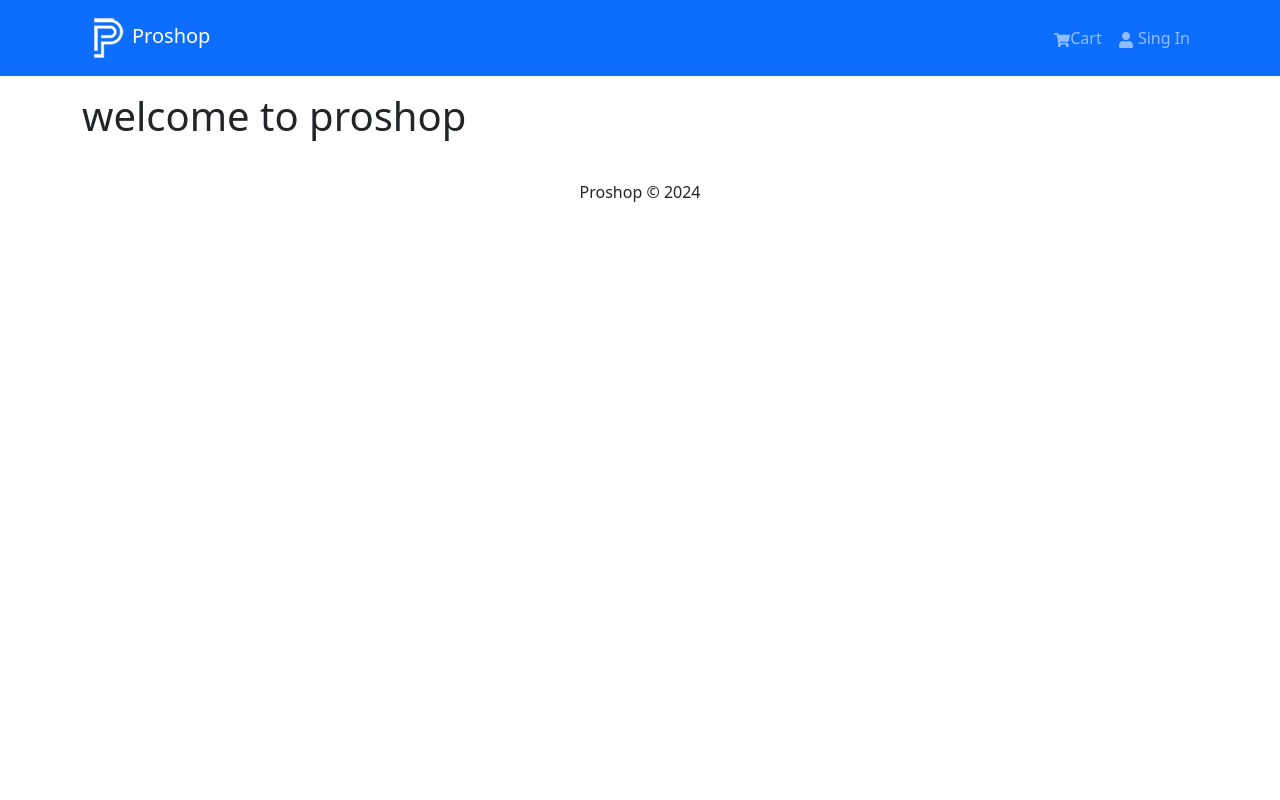
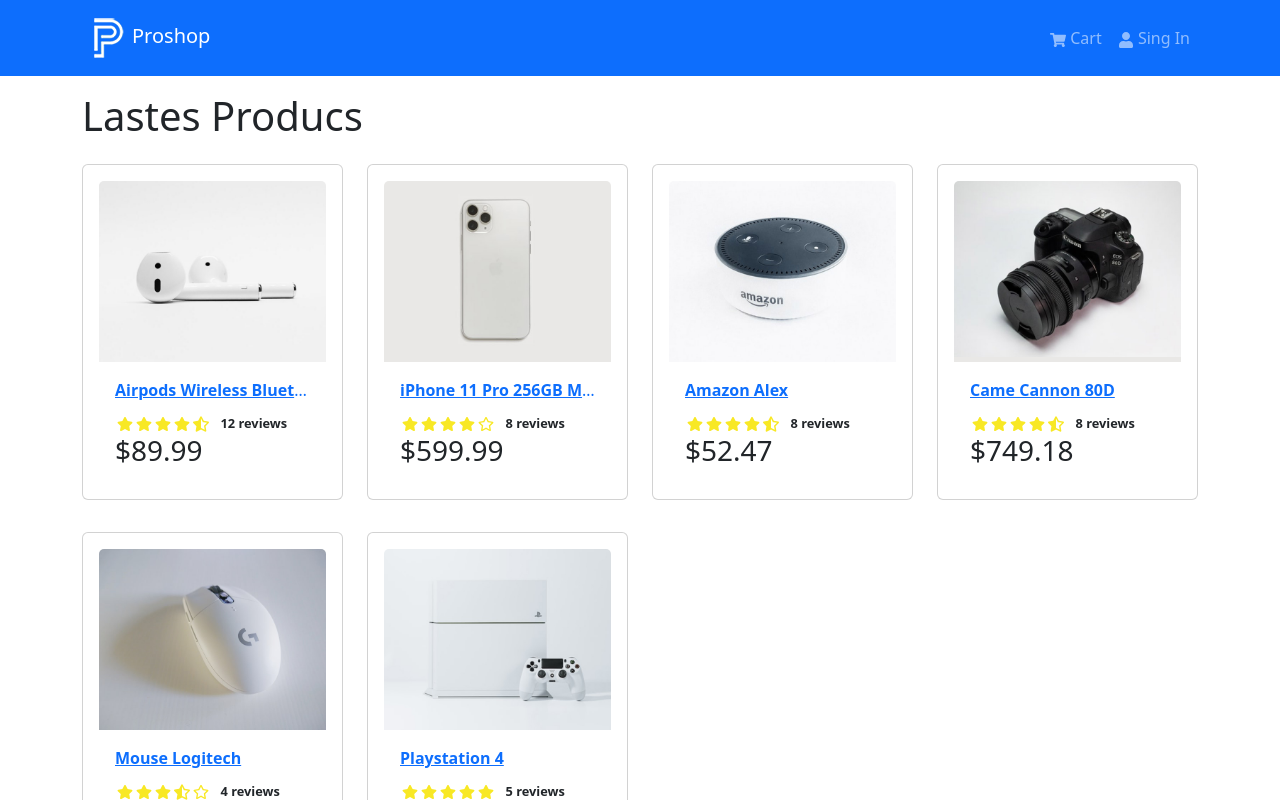
Before and after one commit to yfabio/propshop, a React (Create React App) app: page / in a window 1280 px wide. Shown: the top 800 px of the page. Built offline with nearby package versions, Linux system fonts and the light colour scheme.

Commit message:
add react routes, homescreen and productscree, added react router bootstrap

```diff
--- a/package.json
+++ b/package.json
@@ -11,6 +11,8 @@
     "react-bootstrap": "^2.10.5",
     "react-dom": "^18.3.1",
     "react-icons": "^5.3.0",
+    "react-router-bootstrap": "^0.26.3",
+    "react-router-dom": "^6.28.0",
     "react-scripts": "5.0.1",
     "web-vitals": "^2.1.4"
   },
--- a/public/index.html
+++ b/public/index.html
@@ -8,7 +8,7 @@
       name="description"
       content="Web site created using create-react-app"
     />
-    <title>React App</title>
+    <title>Proshop</title>
   </head>
   <body>
     <noscript>You need to enable JavaScript to run this app.</noscript>
--- a/src/App.js
+++ b/src/App.js
@@ -1,4 +1,5 @@
 import { Container } from "react-bootstrap";
+import { Outlet } from "react-router-dom";
 import Header from "./components/Header";
 import Footer from "./components/Footer";
 
@@ -8,7 +9,7 @@
       <Header />
       <main className="py-3">
         <Container>
-          <h1>welcome to proshop</h1>
+          <Outlet />
         </Container>
       </main>
       <Footer />
--- a/products.js
+++ b/src/assets/products.js
@@ -2,7 +2,7 @@
   {
     _id: "1",
     name: "Airpods Wireless Bluetooth Headphones",
-    image: "/image/airpods.js",
+    image: "../../images/airpods.jpg",
     description:
       "Lorem ipsum dolor sit amet consectetur adipisicing elit. Cupiditate adipisci error ut itaque asperiores? Debitis quibusdam eos doloremque odit inventore aut dolorum quas molestiae unde. Beatae similique id accusamus fuga!",
     brand: "Apple",
@@ -15,7 +15,7 @@
   {
     _id: "2",
     name: "iPhone 11 Pro 256GB Memory",
-    image: "/image/phone.js",
+    image: "../../images/phone.jpg",
     description:
       "Lorem ipsum dolor sit amet consectetur adipisicing elit. Cupiditate adipisci error ut itaque asperiores? Debitis quibusdam eos doloremque odit inventore aut dolorum quas molestiae unde. Beatae similique id accusamus fuga!",
     brand: "Apple",
@@ -28,20 +28,20 @@
   {
     _id: "3",
     name: "Amazon Alex",
-    image: "/image/phone.js",
+    image: "../../images/alexa.jpg",
     description:
       "Lorem ipsum dolor sit amet consectetur adipisicing elit. Cupiditate adipisci error ut itaque asperiores? Debitis quibusdam eos doloremque odit inventore aut dolorum quas molestiae unde. Beatae similique id accusamus fuga!",
     brand: "Amazon",
     category: "Electronics",
     price: 52.47,
-    countInStock: 7,
+    countInStock: 0,
     rating: 4.7,
     numReviews: 8,
   },
   {
     _id: "4",
     name: "Came Cannon 80D",
-    image: "/image/phone.js",
+    image: "../../images/camera.jpg",
     description:
       "Lorem ipsum dolor sit amet consectetur adipisicing elit. Cupiditate adipisci error ut itaque asperiores? Debitis quibusdam eos doloremque odit inventore aut dolorum quas molestiae unde. Beatae similique id accusamus fuga!",
     brand: "Cannon",
@@ -54,7 +54,7 @@
   {
     _id: "5",
     name: "Mouse Logitech",
-    image: "/image/phone.js",
+    image: "../../images/mouse.jpg",
     description:
       "Lorem ipsum dolor sit amet consectetur adipisicing elit. Cupiditate adipisci error ut itaque asperiores? Debitis quibusdam eos doloremque odit inventore aut dolorum quas molestiae unde. Beatae similique id accusamus fuga!",
     brand: "Logitech",
@@ -67,7 +67,7 @@
   {
     _id: "6",
     name: "Playstation 4",
-    image: "/image/phone.js",
+    image: "../../images/playstation.jpg",
     description:
       "Lorem ipsum dolor sit amet consectetur adipisicing elit. Cupiditate adipisci error ut itaque asperiores? Debitis quibusdam eos doloremque odit inventore aut dolorum quas molestiae unde. Beatae similique id accusamus fuga!",
     brand: "Sony",
@@ -78,3 +78,5 @@
     numReviews: 5,
   },
 ];
+
+export default products;
--- /dev/null
+++ b/src/assets/styles/index.css
@@ -0,0 +1,53 @@
+main {
+    min-height: 80vh;
+  }
+
+  .rating span {
+    margin: 0.1rem;
+  }
+
+  .rating svg {
+    color: #f8e825;
+  }
+
+  .rating-text {
+    font-size: 0.8rem;
+    font-weight: 600;
+    padding-left: 0.5rem;
+  }
+
+  .product-title {
+    height: 2.5em; /* Set a fixed height */
+    overflow: hidden; /* Hide overflow content */
+    text-overflow: ellipsis; /* Add ellipsis for long text */
+    white-space: nowrap; /* Prevent wrapping */
+  }
+
+  table td,
+  table th {
+    text-align: center;
+  }
+
+  .review {
+    margin-top: 30px;
+  }
+
+  .review h2 {
+    font-size: 24px;
+    background: #f4f4f4;
+    padding: 10px;
+    border: 1px solid #ddd;
+  }
+
+  .review button {
+    margin-top: 10px;
+  }
+
+  .carousel-caption {
+    position: absolute;
+    width: 100%;
+    left: 0;
+    right: 0;
+    bottom: 0;
+    background: rgba(0, 0, 0, 0.5);
+  }
--- a/src/components/Header.jsx
+++ b/src/components/Header.jsx
@@ -1,6 +1,7 @@
 import React from "react";
 import { Navbar, Nav, Container } from "react-bootstrap";
 import { FaShoppingCart, FaUser } from "react-icons/fa";
+import { LinkContainer } from "react-router-bootstrap";
 import logo from "../assets/logo.png";
 
 const Header = () => {
@@ -8,20 +9,25 @@
     <header>
       <Navbar bg="primary" variant="dark" expand="md" collapseOnSelect>
         <Container>
-          <Navbar.Brand href="/">
+          <LinkContainer to="/">
+            <Navbar.Brand>
               <img src={logo} alt="ProShop" />
               Proshop
             </Navbar.Brand>
+          </LinkContainer>
           <Navbar.Toggle aria-controls="basic-navbar-nav" />
           <Navbar.Collapse>
             <Nav className="ms-auto">
-              <Nav.Link href="/cart">
-                <FaShoppingCart />
-                Cart
+              <LinkContainer to="/cart">
+                <Nav.Link>
+                  <FaShoppingCart /> Cart
                 </Nav.Link>
-              <Nav.Link href="/login">
+              </LinkContainer>
+              <LinkContainer to={"/login"}>
+                <Nav.Link>
                   <FaUser /> Sing In
                 </Nav.Link>
+              </LinkContainer>
             </Nav>
           </Navbar.Collapse>
         </Container>
--- /dev/null
+++ b/src/components/Product.jsx
@@ -0,0 +1,30 @@
+import React from "react";
+import { Card } from "react-bootstrap";
+import { Link } from "react-router-dom";
+import Rating from "./Rating";
+
+const Product = ({ product }) => {
+  return (
+    <Card className="my-3 p-3 rounded">
+      <Link to={`/product/${product._id}`}>
+        <Card.Img src={product.image} variant="top" />
+      </Link>
+      <Card.Body>
+        <Link to={`/product/${product._id}`}>
+          <Card.Title as="div" className="text-truncate">
+            <strong>{product.name}</strong>
+          </Card.Title>
+        </Link>
+        <Card.Text as="div">
+          <Rating
+            value={product.rating}
+            text={`${product.numReviews} reviews`}
+          />
+        </Card.Text>
+        <Card.Text as="h3">${product.price}</Card.Text>
+      </Card.Body>
+    </Card>
+  );
+};
+
+export default Product;
--- /dev/null
+++ b/src/components/Rating.jsx
@@ -0,0 +1,61 @@
+import React from "react";
+import { FaStar, FaStarHalfAlt, FaRegStar } from "react-icons/fa";
+
+const Rating = ({ value, text }) => {
+  return (
+    <div className="rating">
+      <span>
+        {value >= 1 ? (
+          <FaStar />
+        ) : value >= 0.5 ? (
+          <FaStarHalfAlt />
+        ) : (
+          <FaRegStar />
+        )}
+      </span>
+
+      <span>
+        {value >= 2 ? (
+          <FaStar />
+        ) : value >= 1.5 ? (
+          <FaStarHalfAlt />
+        ) : (
+          <FaRegStar />
+        )}
+      </span>
+
+      <span>
+        {value >= 3 ? (
+          <FaStar />
+        ) : value >= 2.5 ? (
+          <FaStarHalfAlt />
+        ) : (
+          <FaRegStar />
+        )}
+      </span>
+
+      <span>
+        {value >= 4 ? (
+          <FaStar />
+        ) : value >= 3.5 ? (
+          <FaStarHalfAlt />
+        ) : (
+          <FaRegStar />
+        )}
+      </span>
+
+      <span>
+        {value >= 5 ? (
+          <FaStar />
+        ) : value >= 4.5 ? (
+          <FaStarHalfAlt />
+        ) : (
+          <FaRegStar />
+        )}
+      </span>
+      <span className="rating-text">{text && text}</span>
+    </div>
+  );
+};
+
+export default Rating;
--- a/src/index.js
+++ b/src/index.js
@@ -1,11 +1,30 @@
 import React from "react";
 import ReactDOM from "react-dom/client";
 import "bootstrap/dist/css/bootstrap.min.css";
+import "./assets/styles/index.css";
+import {
+  createBrowserRouter,
+  createRoutesFromElements,
+  Route,
+  RouterProvider,
+} from "react-router-dom";
 import App from "./App";
+import HomeScreen from "./screens/HomeScreen";
+import ProductScreen from "./screens/ProductScreen";
 
 const root = ReactDOM.createRoot(document.getElementById("root"));
+
+const route = (
+  <Route path="/" element={<App />}>
+    <Route index={true} path="/" element={<HomeScreen />} />
+    <Route path="/product/:id" element={<ProductScreen />} />
+  </Route>
+);
+
+const router = createBrowserRouter(createRoutesFromElements(route));
+
 root.render(
   <React.StrictMode>
-    <App />
+    <RouterProvider router={router} />
   </React.StrictMode>
 );
--- /dev/null
+++ b/src/screens/HomeScreen.jsx
@@ -0,0 +1,21 @@
+import React from "react";
+import { Row, Col } from "react-bootstrap";
+import products from "../assets/products.js";
+import Product from "../components/Product.jsx";
+
+const HomeScreen = () => {
+  return (
+    <>
+      <h1>Lastes Producs</h1>
+      <Row>
+        {products.map((product) => (
+          <Col sm="12" md="6" lg="4" xl="3">
+            <Product product={product} key={product._id} />
+          </Col>
+        ))}
+      </Row>
+    </>
+  );
+};
+
+export default HomeScreen;
--- /dev/null
+++ b/src/screens/ProductScreen.jsx
@@ -0,0 +1,72 @@
+import React from "react";
+import { Link, useParams } from "react-router-dom";
+import { Row, Col, Image, ListGroup, Card, Button } from "react-bootstrap";
+import products from "../assets/products.js";
+import Rating from "../components/Rating.jsx";
+
+const ProductScreen = () => {
+  const { id: productId } = useParams();
+
+  const product = products.find((p) => p._id === productId);
+
+  return (
+    <>
+      <Link className="btn btn-light my-3" to={"/"}>
+        Go Back
+      </Link>
+      <Row>
+        <Col md="5">
+          <Image src={product.image} alt={product.name} fluid />
+        </Col>
+        <Col md="4">
+          <ListGroup>
+            <ListGroup.Item>
+              <h3>{product.name}</h3>
+            </ListGroup.Item>
+            <ListGroup.Item>
+              <Rating
+                value={product.rating}
+                text={`${product.numReviews} reviews `}
+              />
+            </ListGroup.Item>
+            <ListGroup.Item>Price: ${product.price}</ListGroup.Item>
+            <ListGroup.Item>Description: {product.description}</ListGroup.Item>
+          </ListGroup>
+        </Col>
+        <Col md="3">
+          <Card>
+            <ListGroup>
+              <ListGroup.Item>
+                <Row>
+                  <Col>Price:</Col>
+                  <Col>
+                    <strong>{product.price}</strong>
+                  </Col>
+                </Row>
+              </ListGroup.Item>
+              <ListGroup.Item>
+                <Row>
+                  <Col>Status:</Col>
+                  <Col>
+                    <strong>
+                      {product.countInStock > 0 ? "In Stock" : "Out Of Stock"}
+                    </strong>
+                  </Col>
+                </Row>
+              </ListGroup.Item>
+              <ListGroup.Item>
+                <div className="d-grid">
+                  <Button type="button" disabled={product.countInStock === 0}>
+                    Add to Cart
+                  </Button>
+                </div>
+              </ListGroup.Item>
+            </ListGroup>
+          </Card>
+        </Col>
+      </Row>
+    </>
+  );
+};
+
+export default ProductScreen;
```
Also changed, not shown: 1 other file (tests, documents, lock files or other folders). Lines whose indentation alone changed are shown as unchanged.
